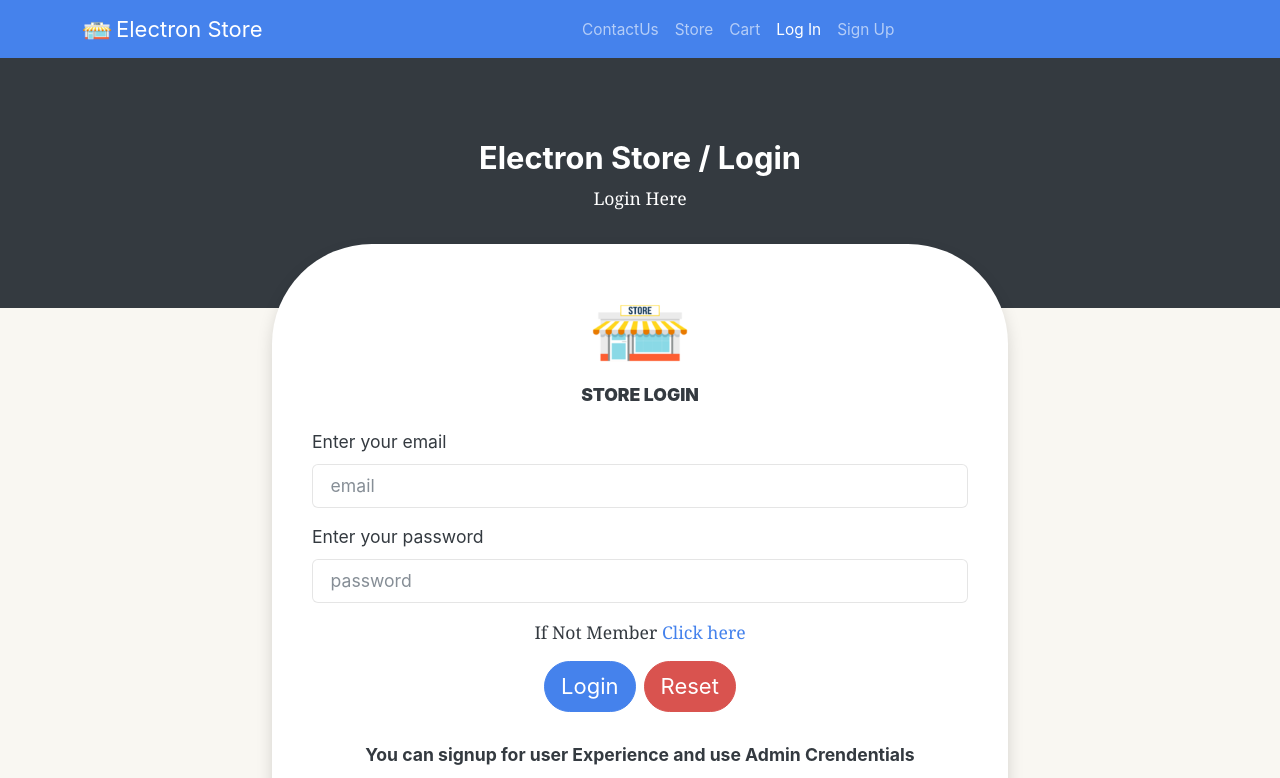
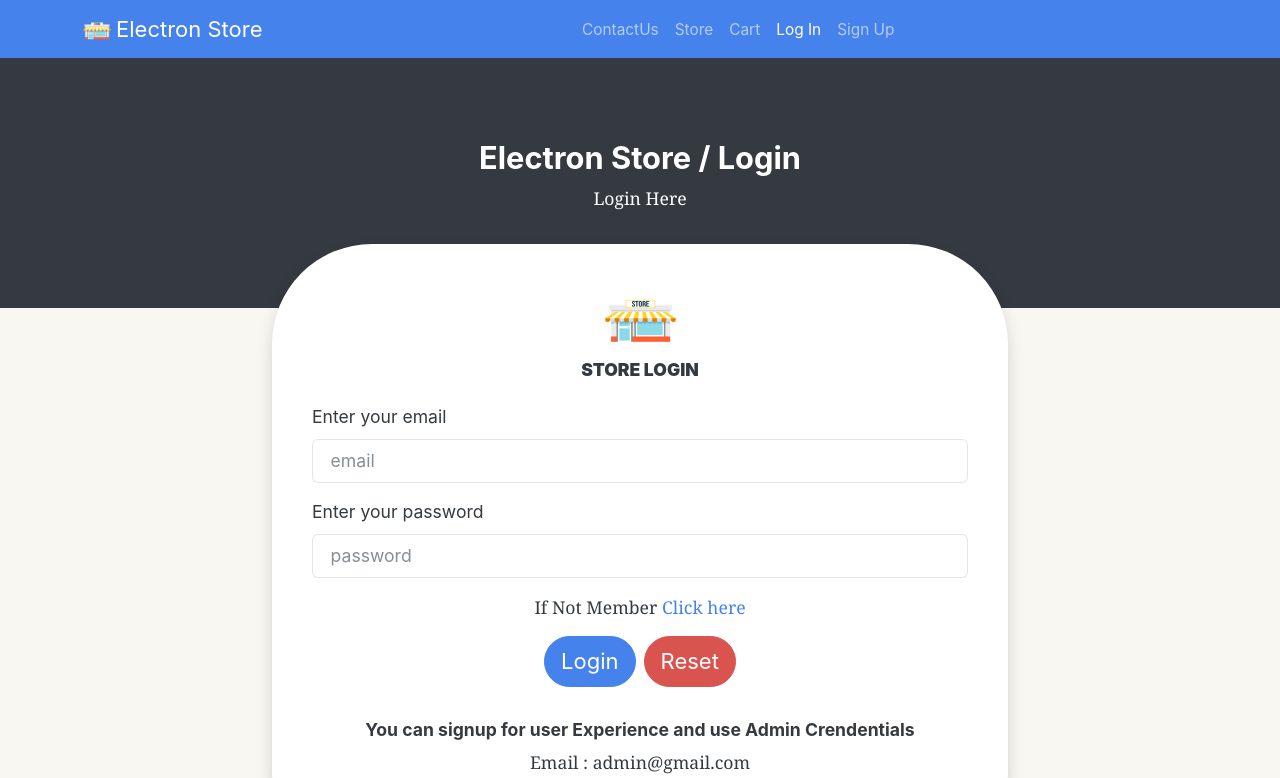
Before and after one commit to proNeel02/UpdatedElectronStore, a React (Create React App) app: page /login in a window 1280 px wide. Shown: the top 778 px of the page. Built offline with nearby package versions, Linux system fonts and the light colour scheme.

Commit message:
adjusting image

```diff
--- a/src/componets/Login.jsx
+++ b/src/componets/Login.jsx
@@ -137,8 +137,8 @@ const Login = () => {
                   <Container className="text-center">
                     <img
                       src={"/Assets/android-icon-144x144.png"}
-                      width={"100px"}
-                      height={"100px"}
+                      width={"75px"}
+                      height={"75px"}
                       alt=""
                     />
                   </Container>
--- a/src/componets/SignUp.jsx
+++ b/src/componets/SignUp.jsx
@@ -173,8 +173,8 @@ const SignUp = () => {
                   <Container className="text-center">
                     <img
                       src={"/Assets/android-icon-144x144.png"}
-                      width={"100px"}
-                      height={"100px"}
+                      width={"75px"}
+                      height={"75px"}
                       alt=""
                     />
                   </Container>
```
